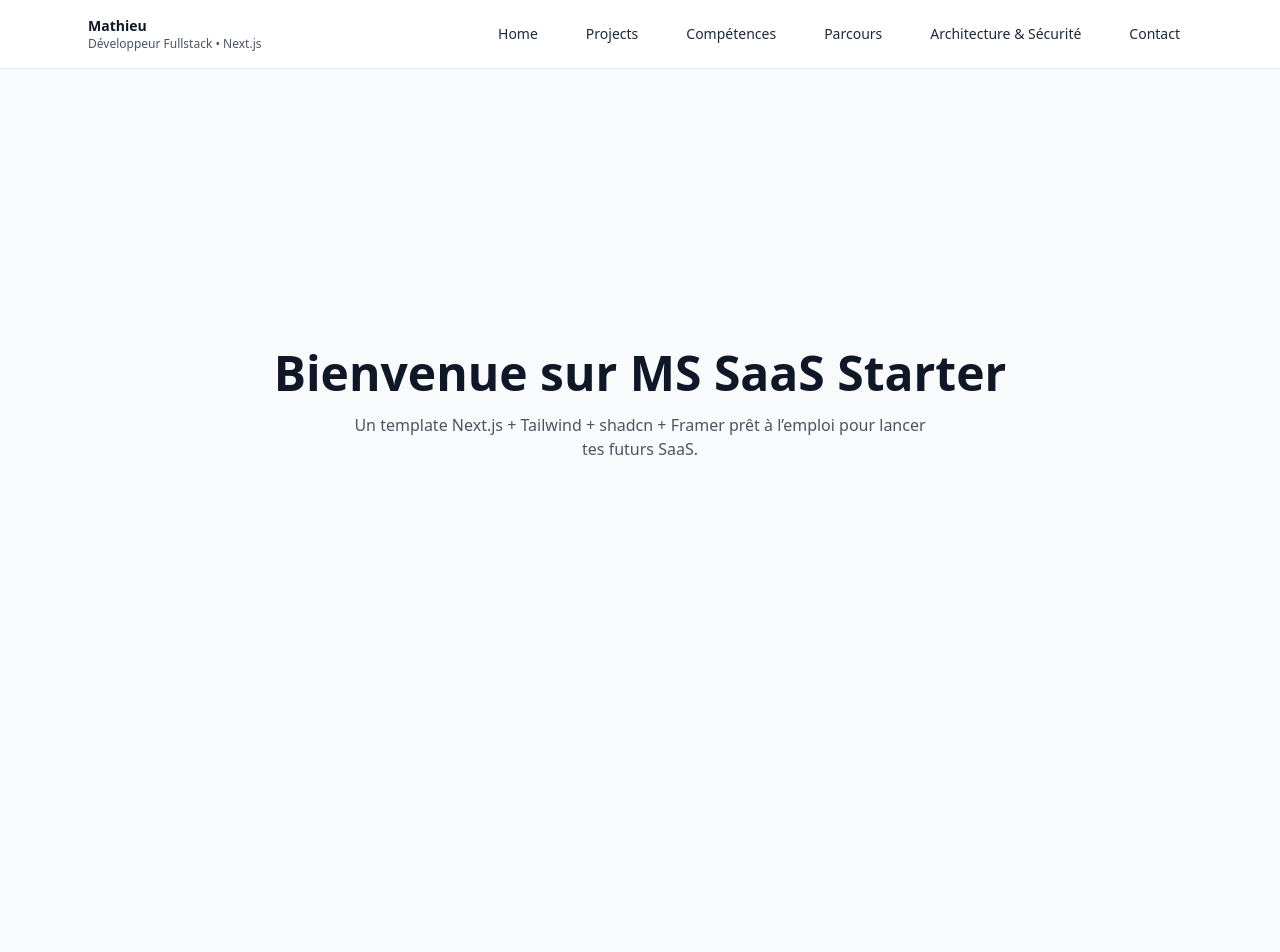
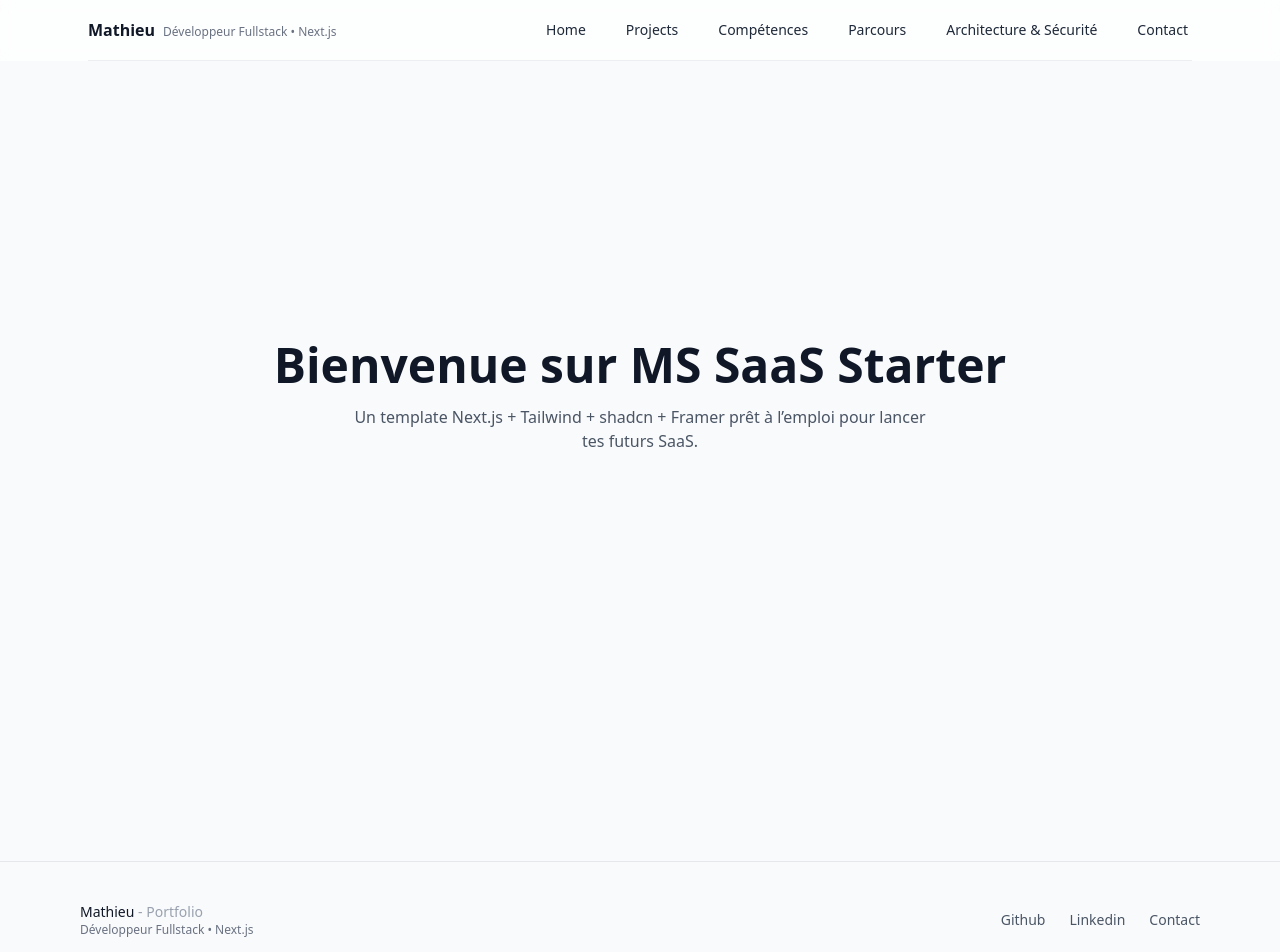
Before and after one commit to MathScic/ms-portfolio-v2, a Next.js app: page / in a window 1280 px wide. Shown: the top 952 px of the page. Before the commit the page ends 800 px from the top, so only its background shows below. Built offline with nearby package versions, Linux system fonts and the light colour scheme.

Commit message:
Ajout anim with framer + Footer

```diff
--- /dev/null
+++ b/app/components/layout/Footer.tsx
@@ -0,0 +1,44 @@
+import Link from "next/link";
+
+export default function Footer() {
+  return (
+    <footer className="mt-24 border-t border-gray-200">
+      <div className="mx-auto max-w-6xl px-4 py-10 text-sm text-gray-600">
+        <div className="flex flex-col items-center gap-4 sm:flex-row sm:justify-between">
+          <div className="text-center sm:text-left">
+            <p className="font-medium text-gray-900">
+              Mathieu <span className="text-gray-400">- Portfolio</span>
+            </p>
+            <p className="text-xs text-gray-500">
+              Développeur Fullstack • Next.js
+            </p>
+          </div>
+
+          <nav className="flex gap-6">
+            <Link
+              href="https://github.com/MathScic"
+              target="_blank"
+              className="transition hover:text-[#f97316]"
+            >
+              Github
+            </Link>
+            <Link
+              href="https://www.linkedin.com/in/mathieu-scicluna-8346482ba/"
+              target="_blank"
+              className="transition hover:text-[#f97316]"
+            >
+              Linkedin
+            </Link>
+            <Link href="/contact" className="transition hover:text-[#f97316]">
+              Contact
+            </Link>
+          </nav>
+        </div>
+
+        <div className="mt-6 text-center text-xs text-gray-400">
+          © {new Date().getFullYear()} Mathieu. Tous droits réservés.
+        </div>
+      </div>
+    </footer>
+  );
+}
--- a/app/components/layout/Header.tsx
+++ b/app/components/layout/Header.tsx
@@ -1,17 +1,28 @@
+import Link from "next/link";
 import NavLinks from "./NavLinks";
 
-export default function Header() {
+export function Header() {
   return (
-    <header className="sticky top-0 z-40 hidden border-b bg-white lg:block">
+    <header className="sticky top-0 z-40 hidden bg-white/70 backdrop-blur lg:block">
       <div className="mx-auto flex max-w-6xl items-center justify-between px-6 py-4">
-        <div>
-          <p className="text-sm font-semibold text-gray-900">Mathieu</p>
-          <p className="text-xs text-gray-600">
+        <Link
+          href="/"
+          className="group inline-flex items-baseline gap-2 rounded-lg focus:outline-none focus:ring-2 focus:ring-gray-300"
+          aria-label="Aller à l’accueil"
+        >
+          <span className="text-base font-semibold text-gray-900 group-hover:opacity-80">
+            Mathieu
+          </span>
+          <span className="text-xs text-gray-500 group-hover:opacity-80">
             Développeur Fullstack • Next.js
-          </p>
-        </div>
+          </span>
+        </Link>
 
         <NavLinks />
+      </div>
+
+      <div className="mx-auto max-w-6xl px-6">
+        <div className="h-px w-full bg-gray-200/70" />
       </div>
     </header>
   );
--- a/app/components/layout/MobileHeader.tsx
+++ b/app/components/layout/MobileHeader.tsx
@@ -1,48 +1,94 @@
 "use client";
 
-import { useState } from "react";
+import { useEffect, useState } from "react";
+import { AnimatePresence, motion } from "framer-motion";
 import NavLinks from "./NavLinks";
 
 export function MobileHeader() {
   const [open, setOpen] = useState(false);
 
+  useEffect(() => {
+    function onKeyDown(e: KeyboardEvent) {
+      if (e.key === "Escape") setOpen(false);
+    }
+    if (open) window.addEventListener("keydown", onKeyDown);
+    return () => window.removeEventListener("keydown", onKeyDown);
+  }, [open]);
+
   return (
     <>
       <header className="sticky top-0 z-50 flex items-center justify-between border-b bg-white px-4 py-3 lg:hidden">
-        <button
+        <motion.button
+          type="button"
           onClick={() => setOpen(true)}
           aria-label="Ouvrir le menu"
           className="rounded-lg px-3 py-2 text-sm hover:bg-gray-100 focus:ring-2 focus:ring-gray-300"
+          whileTap={{ scale: 0.96 }}
         >
           ☰
-        </button>
+        </motion.button>
 
         <span className="text-sm font-semibold">Mathieu</span>
         <span className="w-10" />
       </header>
+
+      <AnimatePresence>
         {open && (
-        <div className="fixed inset-0 z-50 lg:hidden">
-          <button
+          <motion.div
+            className="fixed inset-0 z-50 lg:hidden"
+            role="dialog"
+            aria-modal="true"
+            initial="hidden"
+            animate="show"
+            exit="hidden"
+          >
+            {/* Overlay fade */}
+            <motion.button
+              type="button"
+              aria-label="Fermer le menu"
               className="absolute inset-0 bg-black/40"
               onClick={() => setOpen(false)}
-            aria-label="Fermer le menu"
+              variants={{
+                hidden: { opacity: 0 },
+                show: { opacity: 1 },
+              }}
+              transition={{ duration: 0.15 }}
             />
-          <aside className="aboslute left-0 top-0h-full w-80 bg-white p-4 shaddow-xl">
-            <div className="mb-4 flex justify-between">
+
+            {/* Drawer slide */}
+            <motion.aside
+              className="absolute left-0 top-0 h-full w-80 bg-white p-4 shadow-xl"
+              variants={{
+                hidden: { x: -320 },
+                show: { x: 0 },
+              }}
+              transition={{ type: "spring", stiffness: 420, damping: 36 }}
+            >
+              <div className="mb-4 flex items-center justify-between">
                 <span className="text-sm font-semibold">Menu</span>
-              <button
+
+                <motion.button
+                  type="button"
                   onClick={() => setOpen(false)}
                   aria-label="Fermer"
-                className="rounded-lg px-3 py-2 hover-bg-gray-100"
+                  className="rounded-lg px-3 py-2 hover:bg-gray-100 focus:ring-2 focus:ring-gray-300"
+                  whileTap={{ scale: 0.96 }}
                 >
                   ✕
-              </button>
+                </motion.button>
               </div>
 
+              <motion.div
+                initial={{ opacity: 0, y: 6 }}
+                animate={{ opacity: 1, y: 0 }}
+                transition={{ duration: 0.18 }}
+              >
                 <NavLinks onNavigate={() => setOpen(false)} />
-          </aside>
-        </div>
+              </motion.div>
+            </motion.aside>
+          </motion.div>
         )}
+      </AnimatePresence>
     </>
   );
 }
--- a/app/components/layout/NavLinks.tsx
+++ b/app/components/layout/NavLinks.tsx
@@ -1,9 +1,9 @@
+"use client";
+
 import Link from "next/link";
+import { motion } from "framer-motion";
 
-type NavItem = {
-  href: string;
-  label: string;
-};
+type NavItem = { href: string; label: string };
 
 const NAV_ITEMS: NavItem[] = [
   { href: "/", label: "Home" },
@@ -14,22 +14,20 @@
   { href: "/contact", label: "Contact" },
 ];
 
-type Props = {
-  onNavigate?: () => void;
-};
-
-export default function NavLinks({ onNavigate }: Props) {
+export default function NavLinks({ onNavigate }: { onNavigate?: () => void }) {
   return (
-    <nav aria-label="Navigation Principal">
-      <ul className="flex flex-col gap-1 lg:flex-row lg:gap-6">
+    <nav aria-label="Navigation principale">
+      <ul className="flex flex-col gap-2 lg:flex-row lg:gap-8">
         {NAV_ITEMS.map((item) => (
           <li key={item.href}>
             <Link
               href={item.href}
               onClick={onNavigate}
-              className="block rounded-lg px-3 py-2 text-sm font-medium text-gray-800 hover:bg-gray-100 focus:outline-none focus:ring-2 focus:ring-gray-300"
+              className="group relative inline-block px-1 py-1 text-sm font-medium text-gray-800 transition-colors duration-200 hover:text-[#f97316]"
             >
               {item.label}
+
+              <span className="absolute left-0 right-0 -bottom-0.5 h-[2px] origin-left scale-x-0 bg-[#f97316] transition-transform duration-200 ease-out group-hover:scale-x-100" />
             </Link>
           </li>
         ))}
--- /dev/null
+++ b/app/components/ui/Section.tsx
@@ -0,0 +1,23 @@
+"use client";
+
+import { motion } from "framer-motion";
+
+export function Section({
+  children,
+  className = "",
+}: {
+  children: React.ReactNode;
+  className?: string;
+}) {
+  return (
+    <motion.section
+      className={className}
+      initial={{ opacity: 0, y: 10 }}
+      whileInView={{ opacity: 1, y: 0 }}
+      viewport={{ once: true, amount: 0.2 }}
+      transition={{ duration: 0.25 }}
+    >
+      {children}
+    </motion.section>
+  );
+}
--- a/app/layout.tsx
+++ b/app/layout.tsx
@@ -1,8 +1,9 @@
 import "./globals.css";
 import { Inter } from "next/font/google";
 import { ThemeProvider } from "next-themes";
-import Header from "./components/layout/Header";
+import { Header } from "./components/layout/Header";
 import { MobileHeader } from "./components/layout/MobileHeader";
+import Footer from "./components/layout/Footer";
 
 const inter = Inter({ subsets: ["latin"] });
 
@@ -18,6 +19,7 @@
         <MobileHeader />
 
         <main className="mx-auto max-w-6xl px-4 py-8">{children}</main>
+        <Footer />
       </body>
     </html>
   );
--- a/package.json
+++ b/package.json
@@ -12,7 +12,7 @@
     "@supabase/supabase-js": "^2.76.1",
     "class-variance-authority": "^0.7.1",
     "clsx": "^2.1.1",
-    "framer-motion": "^12.23.24",
+    "framer-motion": "^12.23.26",
     "lucide-react": "^0.548.0",
     "next": "16.0.0",
     "next-themes": "^0.4.6",
--- a/tailwind.config.ts
+++ b/tailwind.config.ts
@@ -1,4 +1,5 @@
 import type { Config } from "tailwindcss";
+import tailwindcssAnimate from "tailwindcss-animate";
 
 const config: Config = {
   darkMode: ["class"],
@@ -9,11 +10,17 @@
   ],
   theme: {
     extend: {
-      fontFamily: {
-        sans: ["Inter", "sans-serif"],
+      fontFamily: { sans: ["Inter", "sans-serif"] },
+      colors: {
+        brand: {
+          DEFAULT: "#f97316",
+          soft: "#ffedd5",
+          dark: "#ea580c",
+        },
       },
     },
   },
-  plugins: [require("tailwindcss-animate")],
+  plugins: [tailwindcssAnimate],
 };
+
 export default config;
```
Also changed, not shown: 1 other file (tests, documents, lock files or other folders). Lines whose indentation alone changed are shown as unchanged.
